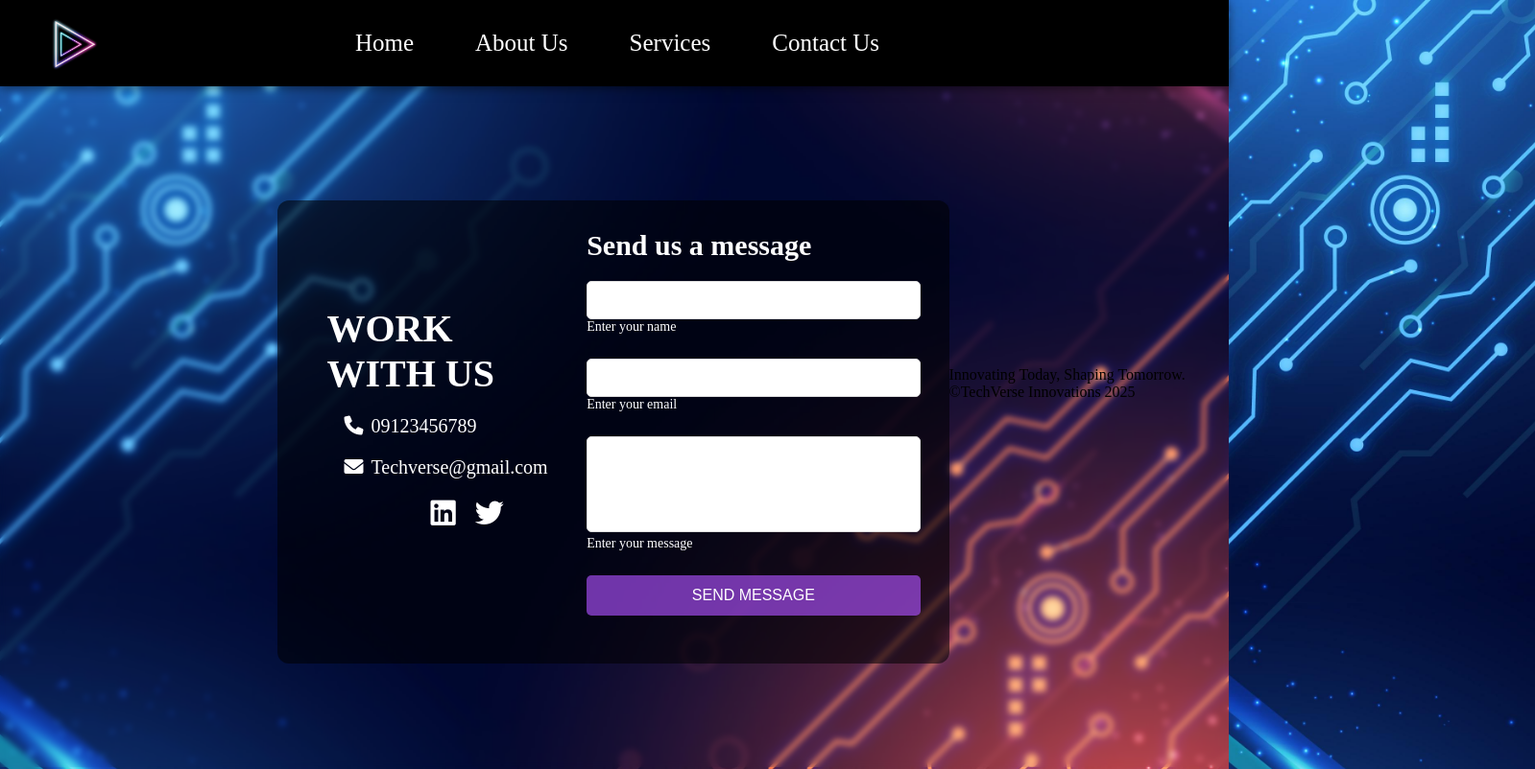
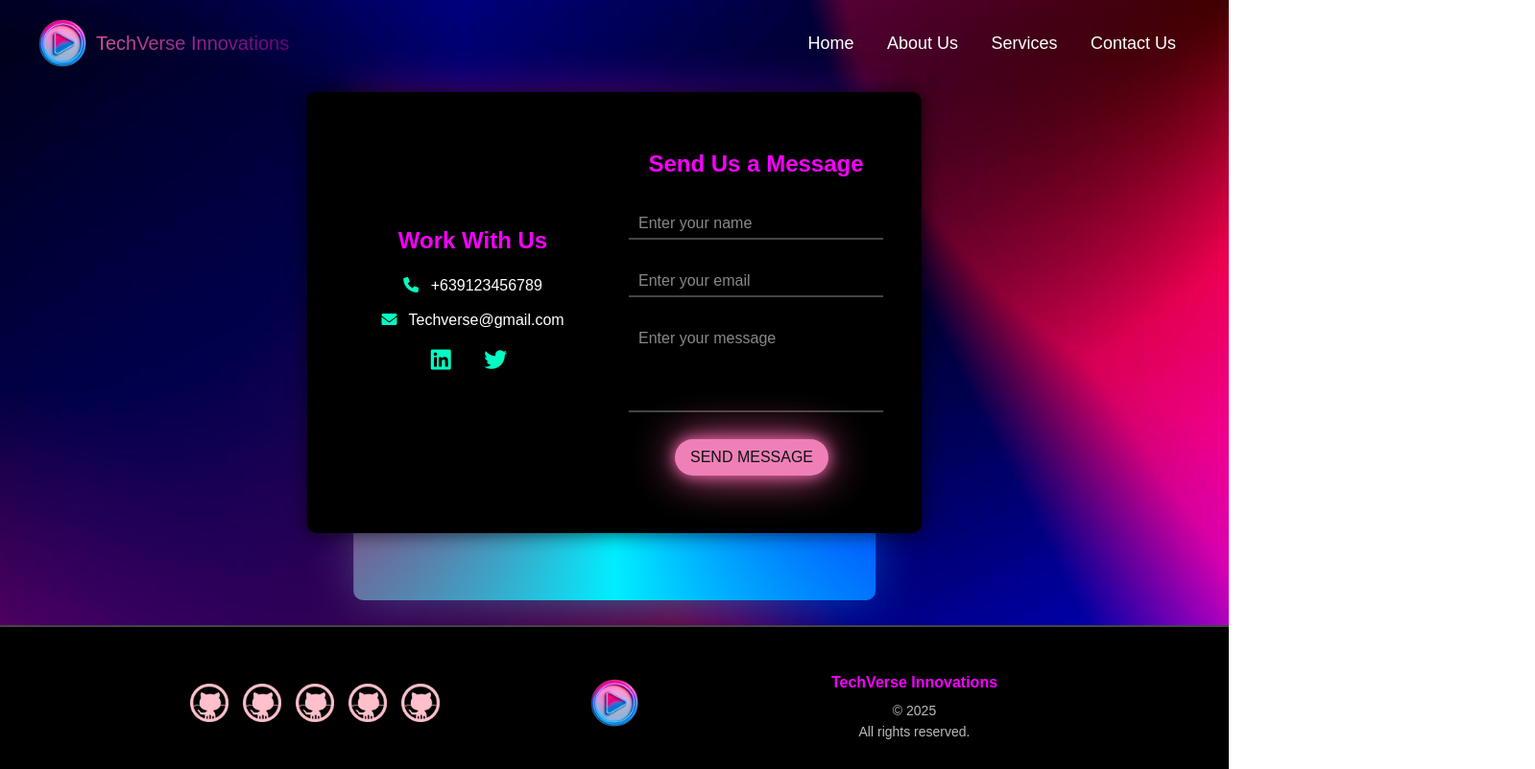
Before and after one commit to Aviona05/DINOGROUP, a plain HTML site: page pages/Contact-us/index.html in a window 1280 px wide. Shown: the top 802 px of the page at 96% size, 1599 px wide, since content can reach past the window. Drawn offline with Linux system fonts and the light colour scheme; a web font is replaced by a local one.

Commit message:
refactor(contact us page): update card, header and footer, and added js

```diff
--- /dev/null
+++ b/pages/Contact-us/assets/css/footer.css
@@ -0,0 +1,110 @@
+footer {
+    background-color: #000000; /* Dark background color */
+    color: #ffffff; /* White text color */
+    padding: 20px 0;
+    font-family: 'Arial', sans-serif;
+  }
+
+  /* Section containing the footer content */
+  .footer_color {
+    display: flex;
+    flex-direction: column;
+    align-items: center;
+    justify-content: center;
+  }
+
+  /* Footer container layout */
+  .footer_container {
+    display: grid;
+    grid-template-columns: 1fr auto 1fr;
+    align-items: center;
+    gap: 20px;
+    max-width: 1200px;
+    margin: 0 auto;
+    padding: 20px;
+    width: 100%;
+  }
+
+  /* Icons container */
+  .icons_container {
+    display: flex;
+    justify-content: center;
+    gap: 15px;
+  }
+
+  .icon_link {
+    text-decoration: none;
+  }
+
+  .icons_resize {
+    width: 40px;
+    height: 40px;
+    transition: transform 0.3s ease;
+  }
+
+  .icons_resize:hover {
+    transform: scale(1.2);
+  }
+
+  /* Logo container */
+  .logo_container {
+    text-align: center;
+  }
+
+  .logo_resize {
+    width: 50px;
+    height: auto;
+  }
+
+  /* Footer copyright text */
+  .footer_copyright {
+    text-align: center;
+  }
+
+  .copyright {
+    font-size: 16px;
+    font-weight: bold;
+  }
+
+  .copyright2 {
+    font-size: 14px;
+    color: #bbbbbb; /* Light gray for contrast */
+  }
+
+
+  /* Scroll-to-top button */
+  .scroll_top {
+    background-color: #007bff;
+    color: #ffffff;
+    border: none;
+    border-radius: 50%;
+    width: 40px;
+    height: 40px;
+    font-size: 18px;
+    cursor: pointer;
+    position: fixed;
+    bottom: 20px;
+    right: 20px;
+    display: flex;
+    align-items: center;
+    justify-content: center;
+    box-shadow: 0 4px 8px rgba(0, 0, 0, 0.2);
+    transition: background-color 0.3s ease, transform 0.3s ease;
+  }
+
+  .scroll_top:hover {
+    background-color: #0056b3;
+    transform: scale(1.1);
+  }
+
+  /* Responsive adjustments */
+  @media (max-width: 768px) {
+    .footer_container {
+      grid-template-columns: 1fr;
+      text-align: center;
+    }
+
+    .icons_container {
+      justify-content: center;
+    }
+  }
--- /dev/null
+++ b/pages/Contact-us/assets/css/header.css
@@ -0,0 +1,75 @@
+/* Nav Bar */
+.nav-bar {
+  display: flex;
+  align-items: center;
+  justify-content: space-between;
+  padding: 20px 40px;
+  background-color: transparent;
+  position: fixed;
+  width: 100%;
+  z-index: 1000;
+  top: 0;
+}
+
+.logo-container {
+  display: flex;
+  align-items: center;
+  position: relative;
+  cursor: pointer;
+}
+
+.logo-container img {
+  height: 50px;
+  width: 50px;
+  border-radius: 50%; /* Ensures the logo is circular */
+}
+
+.brand-name {
+  font-family: 'Orbitron', sans-serif;
+  font-size: 20px;
+  color: #ffffff;
+  background: linear-gradient(90deg, #ff69b4, #800080);
+  background-clip: text;
+  -webkit-text-fill-color: transparent;
+  white-space: nowrap;
+  margin-left: 10px;
+  transform: scale(1);
+  opacity: 0.8; /* Initially less visible */
+  transition: all 0.3s ease-in-out;
+}
+
+.brand-name:hover {
+  text-shadow: 0 0 10pc #ff69b4, 0 0 20px #800080;
+}
+
+.logo-container:hover .brand-name {
+  transform: translateX(0);
+  animation: rollIn 0.6s ease-in-out;
+  visibility: visible;
+  opacity: 1;
+}
+
+@keyframes rollIn {
+ from {
+  transform: translateX(-100%);
+  opacity: 0;
+ }
+ to {
+  transform: translateX(0);
+  opacity: 1;
+ }
+}
+
+/* Navigation Links */
+.nav-links a {
+  text-decoration: none;
+  margin: 0 15px;
+  font-size: 18px;
+  color: #ffffff;
+  position: relative;
+}
+
+.nav-links a:hover {
+  color: #ff69b4;
+  transition: color 0.3s ease-in-out;
+}
--- a/pages/Contact-us/assets/css/style.css
+++ b/pages/Contact-us/assets/css/style.css
@@ -4,198 +4,195 @@
     margin: 0;
     padding: 0;
     box-sizing: border-box;
+
 }
 
 body {
+    font-family: Arial, sans-serif;
+    line-height: 1.6;
+    background-image: url(../img/bg3.jpeg);
+    background-size: cover;
+    color: #fff;
 
-    background-image: url(../img/bg.jpg);
-    background-size: cover;
-    backdrop-filter: blur(3px);
-    display: flex;
-    justify-content: center;
-    align-items: center;
-    min-height: 100vh;
-    overflow-x: hidden;
+
 }
 
-/* HEADER */
-header {
-    position: fixed;
-    top: 0;
-    left: 0;
-    width: 100%;
-    z-index: 100;
-    background-color: #000000;
-    box-shadow: 0 2px 10px rgba(0, 0, 0, 0.5);
+
+/* CONTACT US section */
+
+h2{
+    margin-top: 1rem;
 }
 
-.nav-bar {
-    display: flex;
-    align-items: center;
-    justify-content: space-between;
-    padding: 5px 40px;
-    height: 90px;
+.contact-container {
+    max-width: 1000px;
+    margin: 50px auto;
+    padding: 20px;
+    background-color: rgba(0, 0, 0, 1);
+    border-radius: 10px;
+    box-shadow: 0 0 20px rgba(0, 0, 0, 0.7);
+    width: 40rem;
+    margin-top: 6rem;
+    margin-bottom: 6rem;
+
 }
 
-.nav-bar img {
-    height: 70px;
-    object-fit: cover;
+.contact-info::after, .contact-info::before{
+    content: '';
+    position: absolute;
+    height: 65%;
+    width: 42%;
+    background-image: conic-gradient(rgb(249, 3, 249),blue,rgb(0, 238, 255),rgb(193, 2, 75), rgb(249, 3, 249));
+    top: 45.4%;
+    left: 50%;
+    translate: -50% -50%;
+    z-index: -1;
+    border-radius: 10px;
+    padding: 3px;
 }
 
-.nav-links {
-    display: flex;
+.contact-info::before{
+    filter:blur(1.5rem);
+    opacity: 0.5;
 }
 
-.nav-links a {
-    text-decoration: none;
-    padding: 1.3rem 2rem;
-    font-size: 25px;
-    color: white;
-    position: relative;
-    transition: color 0.3s, background-color 0.3s;
-}
 
-.nav-links a:hover {
-    color: #ffffff;
-    background-color: #a90ade85;
+.contact-content {
+    display: flex;
+    flex-wrap: wrap;
+    gap: 30px;
+    justify-content: space-between;
+    padding: 20px;
 
 
 
 }
-.container {
-    display: flex;
-    margin-left: 19%;
-    margin-top: 100px;
-    max-width: 900px;
-    width: 700px;
-    background-color: #0000008e;
-    border-radius: 12px;
-    padding: 30px;
+
+.contact-info {
+    flex: 1;
+    text-align: center;
+    margin-top: 5rem;
 }
 
-.container::after{
-    content: '';
-    position: absolute;
-    height: 100%;
-    width: 100%;
-
-}
-/* Content Layout */
-.content {
-    display: flex;
-    width: 100%;
-    justify-content: space-between;
-    align-items: flex-start;
-    gap: 20px;
+.contact-info h2 {
+    font-size: 24px;
+    margin-bottom: 15px;
+    color: #f700ff;
 }
 
-/* Left Section (Image Box) */
-.image-box {
-    width: 40%;
+.contact-info p {
+    margin: 10px 0;
+    font-size: 16px;
+}
+
+.contact-info i {
+    margin-right: 8px;
+    color: #00ffc3;
+}
+
+.social-links a {
+    font-size: 24px;
+    margin: 0 10px;
+    color: #00ffc3;
+    transition: color 0.3s;
+    text-decoration: none;
+}
+
+.social-links a:hover {
     color: #fff;
 }
 
-.image-box h2 {
-
-    font-size: 40px;
-    margin: 20px 2px ;
-    margin-top: 80px;
+/* Contact Form */
+.contact-form {
+    flex: 1;
 }
 
-.image-box p {
-    font-size: 20px;
-    margin: 20px 20px;
-    display: flex;
-    align-items: center;
-    color: #ffffff;
+.contact-form h2 {
+    font-size: 24px;
+    margin-bottom: 20px;
+    color: #f700ff;
+    text-align: center;
 }
 
-.image-box p i {
-    margin-right: 8px;
-    color: #fffefe;
-
-}
-
-.social-media {
-    display: flex;
-    gap: 20px;
-    margin-top: 20px;
-    margin-left: 90px;
-}
-
-.social-media a {
-    text-decoration: none;
-    font-size: 30px;
-    color: #ffffff;
-    transition: transform 0.3s ease;
-}
-
-.social-media a:hover {
-    transform: scale(1.2);
-}
-
-/* Right Section (Form Section) */
-.form-section {
-    width: 55%;
-}
-
-.form-section h2 {
-    font-size: 30px;
-    margin-bottom: 20px;
-    color: #ffffff;
-}
-.form-section form {
+form {
     display: flex;
     flex-direction: column;
 }
 
-.input-box,
-.message-box {
+.input-group {
+    position: relative;
     margin-bottom: 20px;
-    position: relative;
 }
 
-.input-box input,
-.message-box textarea {
+
+.input-group input,
+.message-group textarea {
     width: 100%;
+    padding: 10px;
+    background: transparent;
+    border: none;
+    border-bottom: 2px solid #444;
+    color: #fff;
+    outline: none;
     font-size: 16px;
-    padding: 10px 12px;
-    border-radius: 5px;
-    border: 1px solid #DDD;
-    outline: none;
 }
 
-.input-box input:focus,
-.message-box textarea:focus {
-    border-color: #5c216b;
-    box-shadow: 0 0 5px #ef0eff;
+.input-group label {
+    position: absolute;
+    top: 10px;
+    left: 10px;
+    color: #888;
+    pointer-events: none;
+    transition: 0.3s;
 }
 
-.message-box textarea {
+.input-group input:focus ~ label,
+.input-group input:valid ~ label,
+.message-group textarea:focus ~ label,
+.message-group textarea:valid ~ label {
+    top: -10px;
+    left: 0;
+    font-size: 12px;
+    color: #f75e8c;
+}
+
+.message-group textarea {
     resize: none;
     height: 100px;
 }
 
-.input-box label,
-.message-box label {
-    font-size: 14px;
-    color: #FFF;
-    margin-bottom: 5px;
-    display: block;
+.input-group input[type="submit"] {
+    background: #ee80b7;
+    color: #111;
+    padding: 10px;
+    border-radius: 20px;
+    border: none;
+    cursor: pointer;
+    text-transform: uppercase;
+    transition: background 0.3s;
+    font-size: 16px;
+    box-shadow: 0 0 15px #f06aad, 0 0 45px #eb5c9a;
+    width: 10rem;
+    margin-left: 3rem;
 }
 
-/* Submit Button */
-.input-box input[type="submit"] {
-    background-color: #af53ffa2;
-    color: #ffffff;
-    font-size: 16px;
-    border: none;
-    padding: 12px;
-    cursor: pointer;
-    transition: background-color 0.3s ease;
-    text-transform: uppercase;
+.input-group input[type="submit"]:hover {
+    background: #00ffc3;
 }
 
-.input-box input[type="submit"]:hover {
-    background-color: #d5a2f7;
+/* Footer */
+footer {
+    text-align: center;
+    padding: 15px 0;
+    background: #111;
+    border-top: 2px solid #444;
 }
+
+footer p {
+    color: #888;
+    margin: 5px 0;
+}
+
+footer p:first-child {
+    color: #f700ff;
+}
--- /dev/null
+++ b/pages/Contact-us/assets/js/header.js
@@ -0,0 +1,45 @@
+// Select the navigation bar
+const navbar = document.querySelector('.nav-bar');
+
+// Select elements for logo interaction
+const logo = document.querySelector('.logo-container img');
+const brandName = document.querySelector('.brand-name');
+
+// Variable to store the previous scroll position
+let lastScrollY = window.scrollY;
+
+// Navbar hide on scroll
+window.addEventListener('scroll', () => {
+  // Check the scroll direction
+  if (window.scrollY > lastScrollY) {
+    // Scrolling down - hide the navbar
+    navbar.style.top = '-100px'; // Adjust based on your navbar height
+    navbar.style.transition = 'top 0.3s ease-in-out';
+  } else {
+    // Scrolling up - show the navbar
+    navbar.style.top = '0';
+  }
+  // Update the last scroll position
+  lastScrollY = window.scrollY;
+});
+
+// Logo hover effects
+logo.addEventListener('mouseover', () => {
+  // Add pink glow effect to the logo
+  logo.style.boxShadow = '0 0 30px 15px rgba(255, 105, 180, 0.8)'; // Pink glow
+  logo.style.transition = 'all 0.3s ease-in-out';
+  logo.style.transform = 'translateY(-5px)'; // Slight float upward
+
+  // Make the brand name appear
+  brandName.style.opacity = '1'; // Fully visible
+  brandName.style.transition = 'all 0.3s ease-in-out';
+});
+
+logo.addEventListener('mouseout', () => {
+  // Remove pink glow effect from the logo
+  logo.style.boxShadow = 'none';
+  logo.style.transform = 'translateY(0)'; // Reset float
+
+  // Hide the brand name
+  brandName.style.opacity = '0'; // Invisible
+});
--- a/pages/Contact-us/index.html
+++ b/pages/Contact-us/index.html
@@ -6,72 +6,102 @@
     <title>Contact Us</title>
     <link href="https://cdnjs.cloudflare.com/ajax/libs/font-awesome/6.0.0-beta3/css/all.min.css" rel="stylesheet">
     <link rel="stylesheet" href="./assets/css/style.css">
+    <link rel="stylesheet" href="./assets/css/header.css">
+    <link rel="stylesheet" href="./assets/css/footer.css">
 </head>
-<body>
           <!----------------HEADER------------------->
           <header>
-
             <div class="nav-bar">
-          <div class = "img">
-            <img src="./assets/img/logo.jpg" alt="Logo">
+              <div class="logo">
+                <div class="logo-container">
+                  <img src="./assets/img/logo.png" alt="Logo">
+                  <span class="brand-name">TechVerse Innovations</span>
+                </div>
               </div>
 
-          <div class = "nav-links">
-            <a href="/index.html" class="active">Home</a>
-            <a href="/pages/AboutUs/index.html">About Us</a>
-            <a href="/pages/Services/index.html">Services</a>
-            <a href="/pages/Contact-us/index.html">Contact Us<a>
+              <div class="nav-links">
+                <a href="../../index.html" class="active">Home</a>
+                <a href="../AboutUs/index.html">About Us</a>
+                <a href="../Services/index.html">Services</a>
+                <a href="../Contact-us/index.html">Contact Us</a>
               </div>
             </div>
           </header>
-
+<body>
   <!----------------Contact Us------------------>
-   <div class="container">
-    <div class="content">
-
-        <div class="image-box">
-            <h2>WORK WITH US</h2>
-            <p><i class="fa-solid fa-phone"></i>09123456789</p>
-            <p><i class="fa-solid fa-envelope"></i>Techverse@gmail.com</p> <!-- Fixed extra <i> tag -->
-
-            <div class="social-media">
+  <section class="contact-container">
+      <div class="contact-content">
+          <div class="contact-info">
+              <h2>Work With Us</h2>
+              <p><i class="fas fa-phone"></i> +639123456789</p>
+              <p><i class="fas fa-envelope"></i> Techverse@gmail.com</p>
+              <div class="social-links">
                   <a href="https://www.linkedin.com/login" target="_blank">
-                    <i class="fa-brands fa-linkedin"></i>
+                      <i class="fab fa-linkedin"></i>
                   </a>
                   <a href="https://x.com/?lang=en" target="_blank">
-                    <i class="fa-brands fa-twitter"></i>
+                      <i class="fab fa-twitter"></i>
                   </a>
               </div>
           </div>
-
-        <div class="form-section">
-            <h2>Send us a message</h2>
+          <div class="contact-form">
+              <h2>Send Us a Message</h2>
               <form>
-                <div class="input-box">
+                  <div class="input-group">
                       <input type="text" required>
                       <label>Enter your name</label>
                   </div>
-                <div class="input-box">
+                  <div class="input-group">
                       <input type="email" required>
                       <label>Enter your email</label>
                   </div>
-                <div class="message-box">
+                  <div class="input-group message-group">
                       <textarea required></textarea>
-                    <label>Enter your message</label>
+                      <label class="message">Enter your message</label>
                   </div>
-                <div class="input-box">
+                  <div class="input-group">
                       <input type="submit" value="Send Message">
                   </div>
               </form>
           </div>
       </div>
-</div> <!-- Fixed closing tag for the section -->
+  </section>
 
-<!-------footer--------->
+
+<!-----------FOOTER----- -->
 <footer>
-        <p>Innovating Today, Shaping Tomorrow.</p>
-        <p>&copy;TechVerse Innovations 2025</p>
+    <section class="footer_color">
+      <div class="footer_container">
+        <div class="icons_container">
+          <a href="https://github.com/farahKenawy" class="icon_link" data-name="Domeld Manangan">
+            <img src="../../assets/img/footer logo.jpg" class="icons_resize">
+          </a>
+          <a href="https://github.com/Hermayni" class="icon_link" data-name="Sean Mojica">
+            <img src="./assets/img/footer logo.jpg" class="icons_resize">
+          </a>
+          <a href="https://github.com/Aviona05" class="icon_link" data-name="John Arvin Tum">
+            <img src="./assets/img/footer logo.jpg" class="icons_resize">
+          </a>
+          <a href="https://github.com/JerichoNheil05" class="icon_link" data-name="Godwin Ablao">
+            <img src="./assets/img/footer logo.jpg" class="icons_resize">
+          </a>
+          <a href="https://github.com/valeriecmcho" class="icon_link" data-name="Luis Hafalla">
+            <img src="./assets/img/footer logo.jpg" class="icons_resize">
+          </a>
+        </div>
+        <div class="logo_container">
+          <img src="../../assets/img/logo.png" class="logo_resize">
+        </div>
+        <div class="footer_copyright">
+          <p class="copyright">TechVerse Innovations</p>
+          <p class="copyright2">
+            &copy; 2025<br>All rights reserved.
+          </p>
+        </div>
+      </div>
+    </section>
   </footer>
 
+  <script src="./assets/js/header.js"></script>
 </body>
 </html>
```
Also changed, not shown: pages/Contact-us/assets/img/bg.jpg (deleted), pages/Contact-us/assets/img/bg3.jpeg (added), pages/Contact-us/assets/img/footer logo.jpg (added), pages/Contact-us/assets/img/logo.jpg (deleted), pages/Contact-us/assets/img/logo.png (added), pages/Contact-us/assets/js/scripts.js (deleted). Lines whose indentation alone changed are shown as unchanged.
